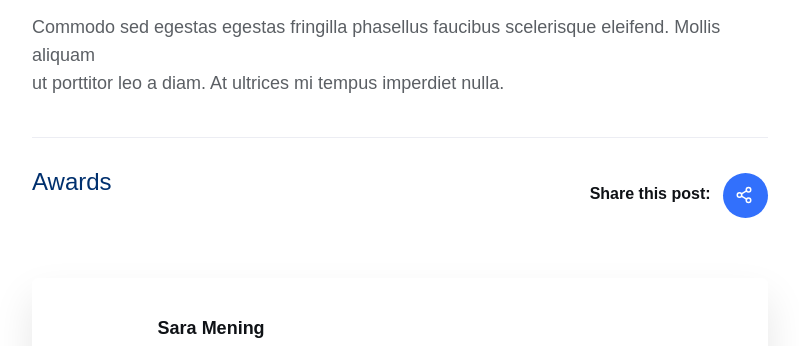
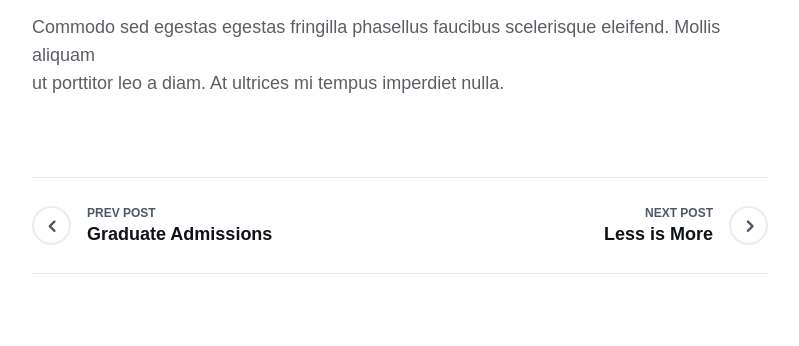
Before and after one commit to solutionstouch/sggs_website_template, a plain HTML site: page index_blog-details.html in a window 1280 px wide. Shown: the part 2340-2686 px from the top of the page, without its empty margins (50-849 px from the left). Drawn offline with Linux system fonts and the light colour scheme; a web font is replaced by a local one.

Commit message:
small changes

```diff
--- a/index_blog-details.html
+++ b/index_blog-details.html
@@ -201,17 +201,17 @@
 
                                         <p>Commodo sed egestas egestas fringilla phasellus faucibus scelerisque eleifend. Mollis aliquam<br> ut porttitor leo a diam. At ultrices mi tempus imperdiet nulla.</p>
 
-                                        <div class="blog-tags">
+                                       <!-- <div class="blog-tags">
                                             <div class="row align-items-center">
                                                 <div class="col-md-6">
-                                                    <h4> Awards</h4>
+                                                    <h4> Awards</h4>-->
                                                     <!--<ul class="mata-tags">
                                                         <li class="tags">Tags:</li>
                                                         <li><a href="#">Education</a></li>
                                                         <li><a href="#">Elerning</a></li>
                                                         <li><a href="#">Design</a></li>
                                                     </ul>-->
-                                                </div>
+                                                <!--</div>
                                                 <div class="col-md-6">
                                                     <div class="share-course">Share this post:
                                                     <em><svg xmlns="http://www.w3.org/2000/svg" width="24" height="24" viewBox="0 0 24 24" fill="none" stroke="currentColor" stroke-width="2" stroke-linecap="round" stroke-linejoin="round" class="feather feather-share-2"><circle cx="18" cy="5" r="3"></circle><circle cx="6" cy="12" r="3"></circle><circle cx="18" cy="19" r="3"></circle><line x1="8.59" y1="13.51" x2="15.42" y2="17.49"></line><line x1="15.41" y1="6.51" x2="8.59" y2="10.49"></line></svg></em>
@@ -238,7 +238,7 @@
                                                     <a href="#"><i aria-hidden="true" class="social_linkedin"></i></a>
                                                 </div>
                                             </div>
-                                        </div>
+                                        </div> -->
 
                                         <div class="single-nav">
                                             <div class="back-prev"> <a href="#"><i class="back-icon arrow_carrot-left"></i> PREV POST <em>Graduate Admissions</em></a> </div>
```
